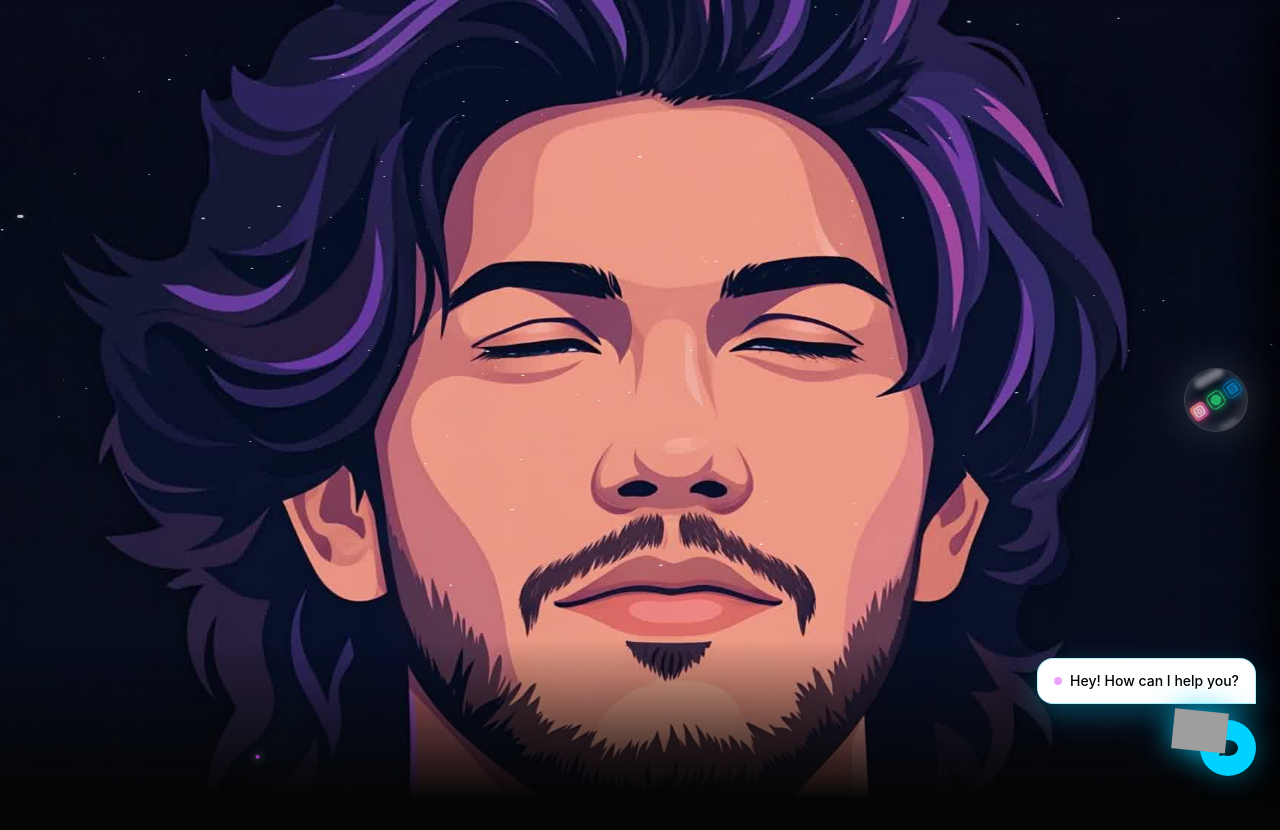
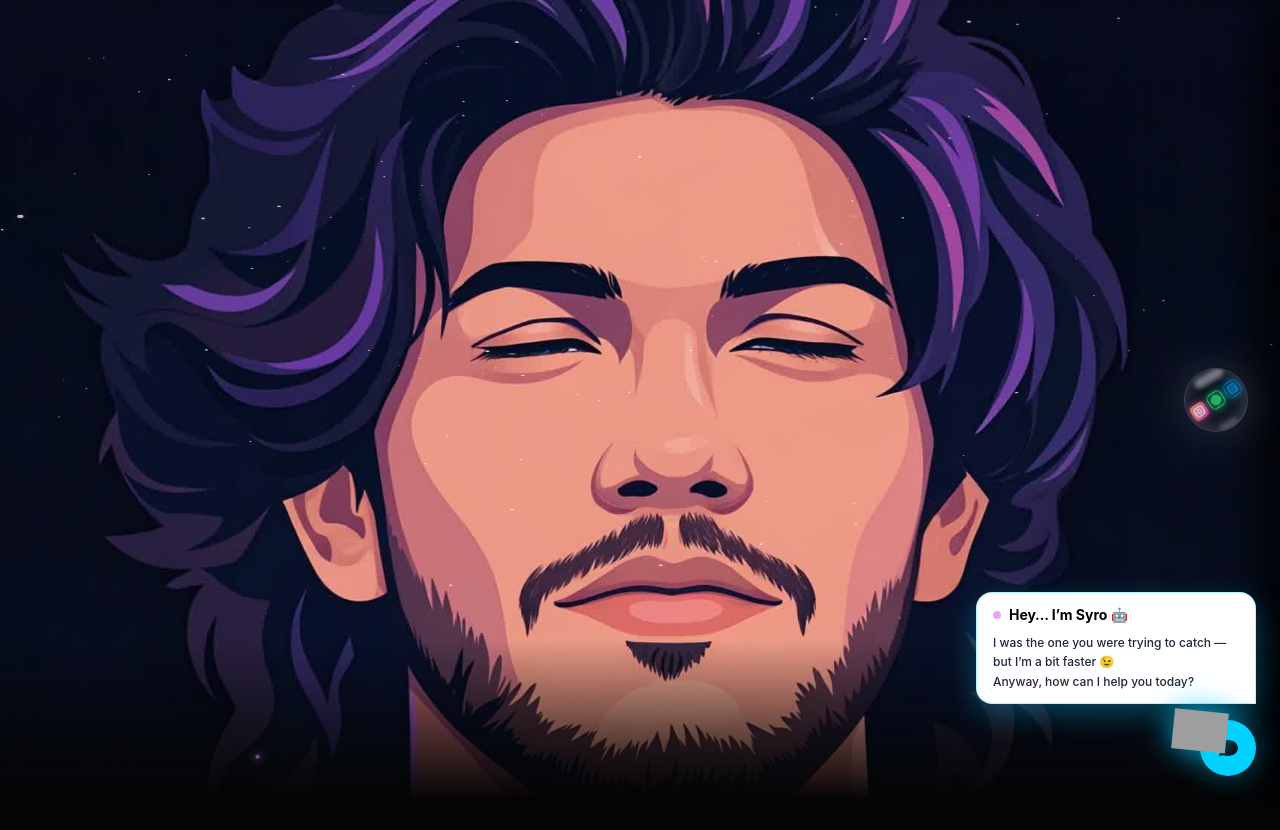
Before and after one commit to saadnizar28-a11y/saad-portfolio, a Next.js app: page / in a window 1280 px wide. Shown: the top 830 px of the page. Built offline with nearby package versions, Linux system fonts and the light colour scheme; grey boxes are pictures that could not be loaded; a web font is replaced by a local one.

Commit message:
feat: implement Syro AI chatbot component with interactive message formatting and quick actions

```diff
--- a/components/ChatBot.tsx
+++ b/components/ChatBot.tsx
@@ -46,9 +46,8 @@ const FormatBotMessage = ({ text }: { text: string }) => {
 export default function ChatBot() {
   const [isOpen, setIsOpen] = useState(false);
   const [showBubble, setShowBubble] = useState(false);
-  const [messages, setMessages] = useState<{ text: string; isBot: boolean }[]>([
-    { text: "Hey… I’m Syro 🤖\nI was the one you were trying to catch — but I’m a bit faster 😉\nAnyway, how can I help you today?", isBot: true }
-  ]);
+  const [messages, setMessages] = useState<{ text: string; isBot: boolean }[]>([]);
+  const [hasSentInitial, setHasSentInitial] = useState(false);
   const [input, setInput] = useState("");
   const [isLoading, setIsLoading] = useState(false);
   const messagesEndRef = useRef<HTMLDivElement>(null);
@@ -60,6 +59,17 @@ export default function ChatBot() {
   useEffect(() => {
     scrollToBottom();
   }, [messages]);
+
+  useEffect(() => {
+    if (isOpen && !hasSentInitial) {
+      setHasSentInitial(true);
+      setTimeout(() => {
+        setMessages([
+          { text: "Hey… I’m Syro 🤖\nI was the one you were trying to catch — but I’m a bit faster 😉\nAnyway, how can I help you today?", isBot: true }
+        ]);
+      }, 500); // Wait half a second after opening to pop the message in
+    }
+  }, [isOpen, hasSentInitial]);
 
   useEffect(() => {
     // Show popup bubble once after 3 seconds if never opened
@@ -122,9 +132,15 @@ export default function ChatBot() {
 
         {/* One-time Pop-up Bubble */}
         <div className={`transition-all duration-500 origin-bottom-right ${showBubble ? 'scale-100 opacity-100' : 'scale-0 opacity-0'}`}>
-          <div className="bg-white text-black px-4 py-3 rounded-2xl rounded-br-none shadow-[0_10px_30px_rgba(0,210,255,0.3)] border border-[var(--accent-cyan)]/30 font-medium text-sm flex items-center gap-2 cursor-pointer" onClick={toggleChat}>
-             <span className="w-2 h-2 rounded-full bg-[var(--accent-pink)] animate-pulse" />
-             Hey! How can I help you?
+          <div className="bg-white text-black px-4 py-3 rounded-2xl rounded-br-none shadow-[0_10px_30px_rgba(0,210,255,0.3)] border border-[var(--accent-cyan)]/30 font-medium text-sm flex flex-col items-start gap-1 cursor-pointer max-w-[280px]" onClick={toggleChat}>
+             <div className="flex items-center gap-2">
+               <span className="w-2 h-2 rounded-full bg-[var(--accent-pink)] animate-pulse" />
+               <span className="font-bold">Hey… I’m Syro 🤖</span>
+             </div>
+             <span className="text-xs text-gray-800 leading-relaxed mt-1">
+               I was the one you were trying to catch — but I’m a bit faster 😉<br/>
+               Anyway, how can I help you today?
+             </span>
           </div>
         </div>
 
```
